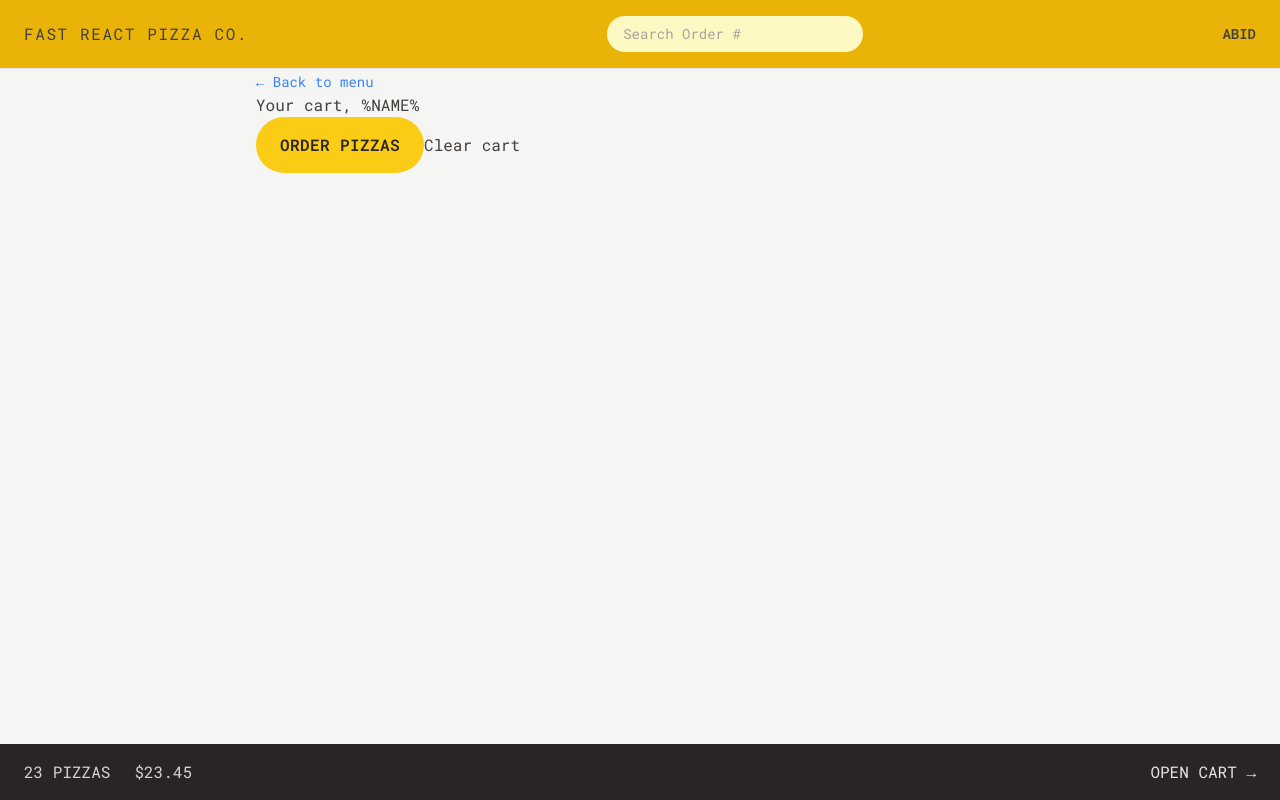
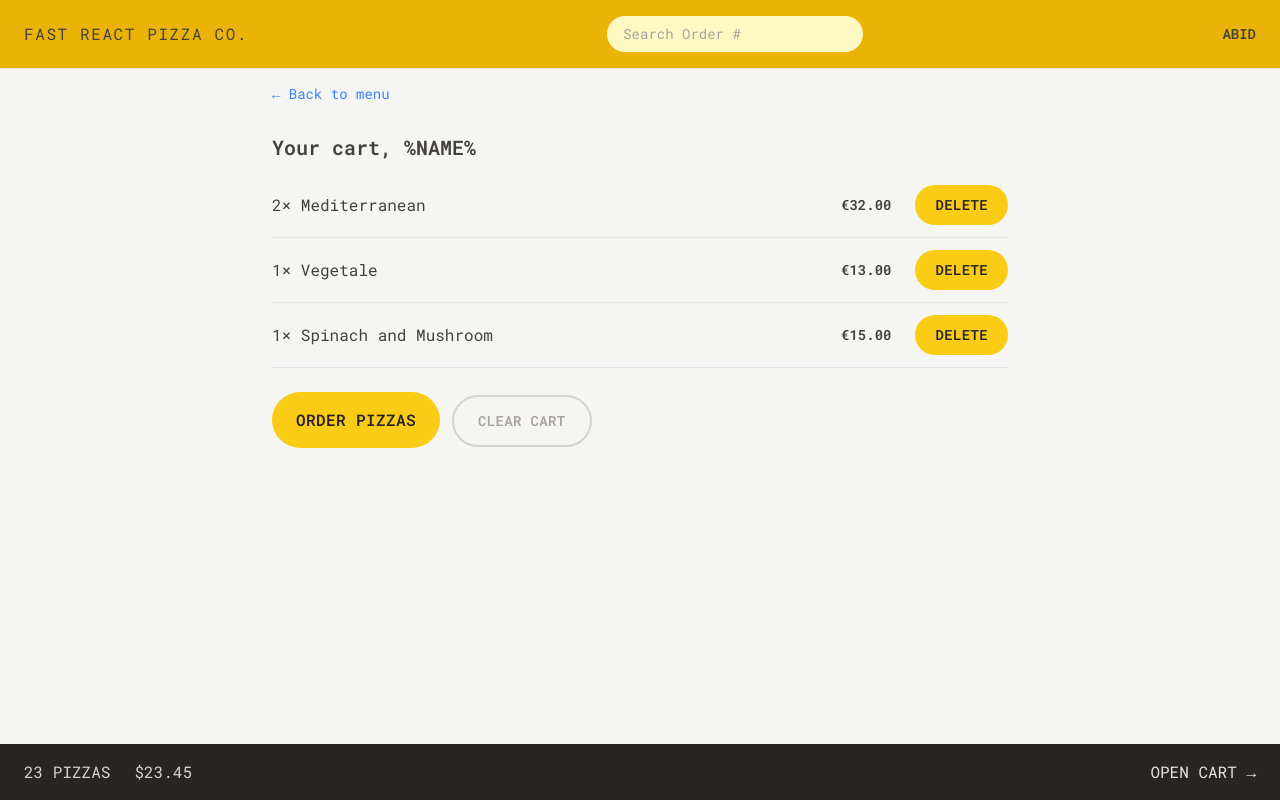
Before and after one commit to ali27-dev/fast-react-pizza, a React (Vite) app: page /cart in a window 1280 px wide. Built offline with nearby package versions, Linux system fonts and the light colour scheme.

Commit message:
Implement Styling to cart.

```diff
--- a/src/features/cart/Cart.jsx
+++ b/src/features/cart/Cart.jsx
@@ -1,6 +1,8 @@
 import { Link } from 'react-router-dom';
 import LinkButton from '../../ui/LinkButton';
 import Button from '../../ui/Button';
+import CartItem from './CartItem';
+
 const fakeCart = [
   {
     pizzaId: 12,
@@ -30,17 +32,22 @@ function Cart() {
   console.log(cart);
 
   return (
-    <div>
+    <div className="px-4 py-3">
       <LinkButton to="/menu">&larr; Back to menu</LinkButton>
 
-      <h2>Your cart, %NAME%</h2>
+      <h2 className="mt-7 text-xl font-semibold">Your cart, %NAME%</h2>
+      <ul className="mt-3 divide-y divide-stone-200 border-b">
+        {cart.map((item) => (
+          <CartItem item={item} key={item.key} />
+        ))}
+      </ul>
 
-      <div>
+      <div className="mt-6 space-x-3">
         <Button to="/order/new" type="primary">
           Order pizzas
         </Button>
         {/* <Link to="/order/new">Order pizzas</Link> */}
-        <button>Clear cart</button>
+        <Button type="secondary">Clear cart</Button>
       </div>
     </div>
   );
--- a/src/features/cart/CartItem.jsx
+++ b/src/features/cart/CartItem.jsx
@@ -1,13 +1,17 @@
+import Button from '../../ui/Button';
+import { formatCurrency } from '../../utils/helpers';
+
 function CartItem({ item }) {
   const { pizzaId, name, quantity, totalPrice } = item;
 
   return (
-    <li>
-      <p>
+    <li className="py-3 sm:flex sm:items-center sm:justify-between">
+      <p className="mb-1 sm:mb-0">
         {quantity}&times; {name}
       </p>
-      <div>
-        <p>{formatCurrency(totalPrice)}</p>
+      <div className="flex items-center justify-between sm:gap-6">
+        <p className="text-sm font-semibold">{formatCurrency(totalPrice)}</p>
+        <Button type="small">Delete</Button>
       </div>
     </li>
   );
--- a/src/ui/Button.jsx
+++ b/src/ui/Button.jsx
@@ -8,6 +8,8 @@ function Button({ children, disabled, to, type }) {
   const styles = {
     primary: base + 'px-4 py-3 md:px-6 md:py-4',
     small: base + 'px-4 py-2 md:px-5 md:py-2.5 text-sm',
+    secondary:
+      'inline-block text-sm rounded-full border-2 border-stone-300 font-semibold uppercase tracking-wide text-stone-400 transition-colors duration-300 hover:bg-stone-300 hover:text-stone-800 focus:bg-stone-300 focus:text-stone-800 focus:outline-none focus:ring focus:ring-stone-200 focus:ring-offset-2 disabled:cursor-not-allowed px-4 py-2.5 md:px-6 md:py-3.5',
   };
   if (to)
     return (
```
